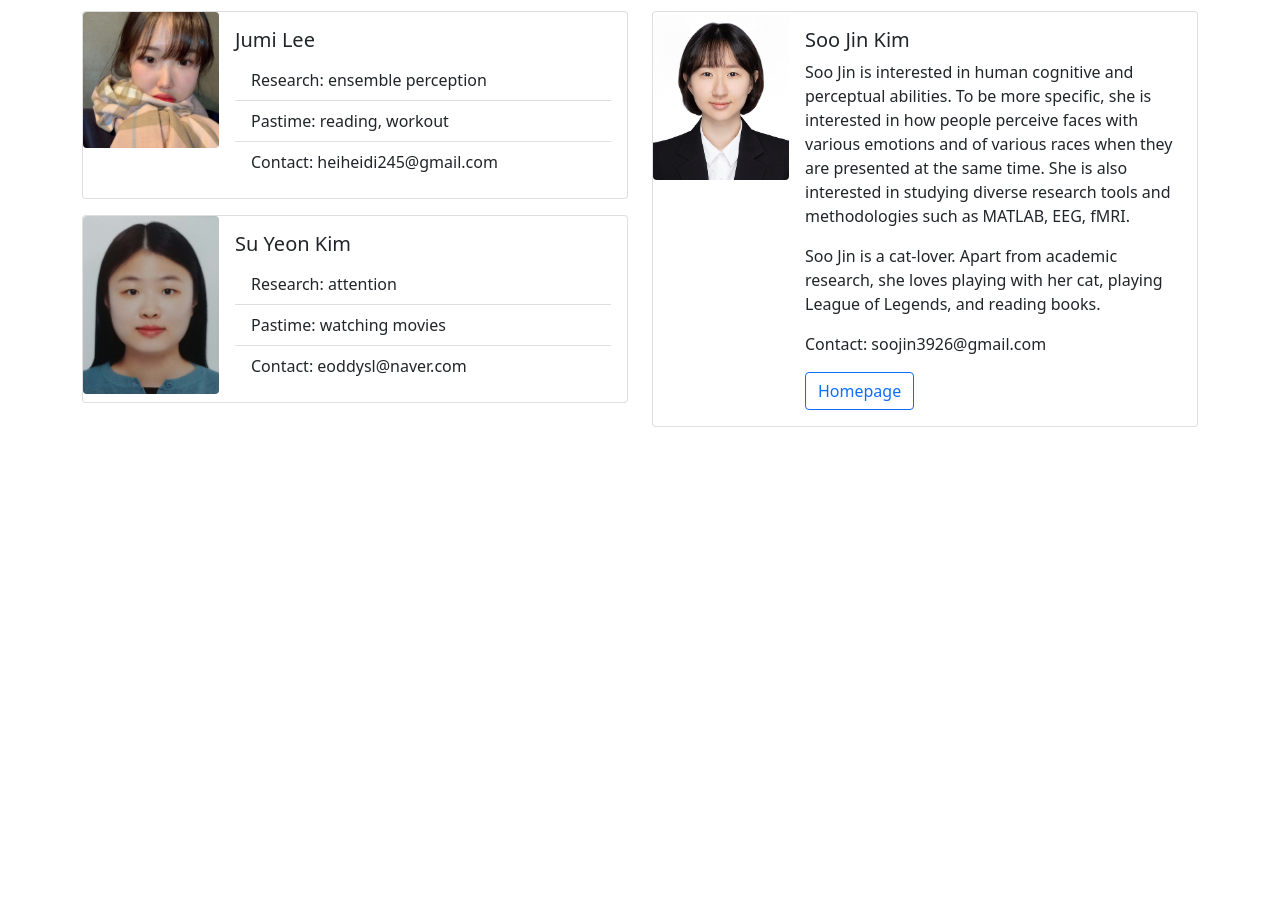
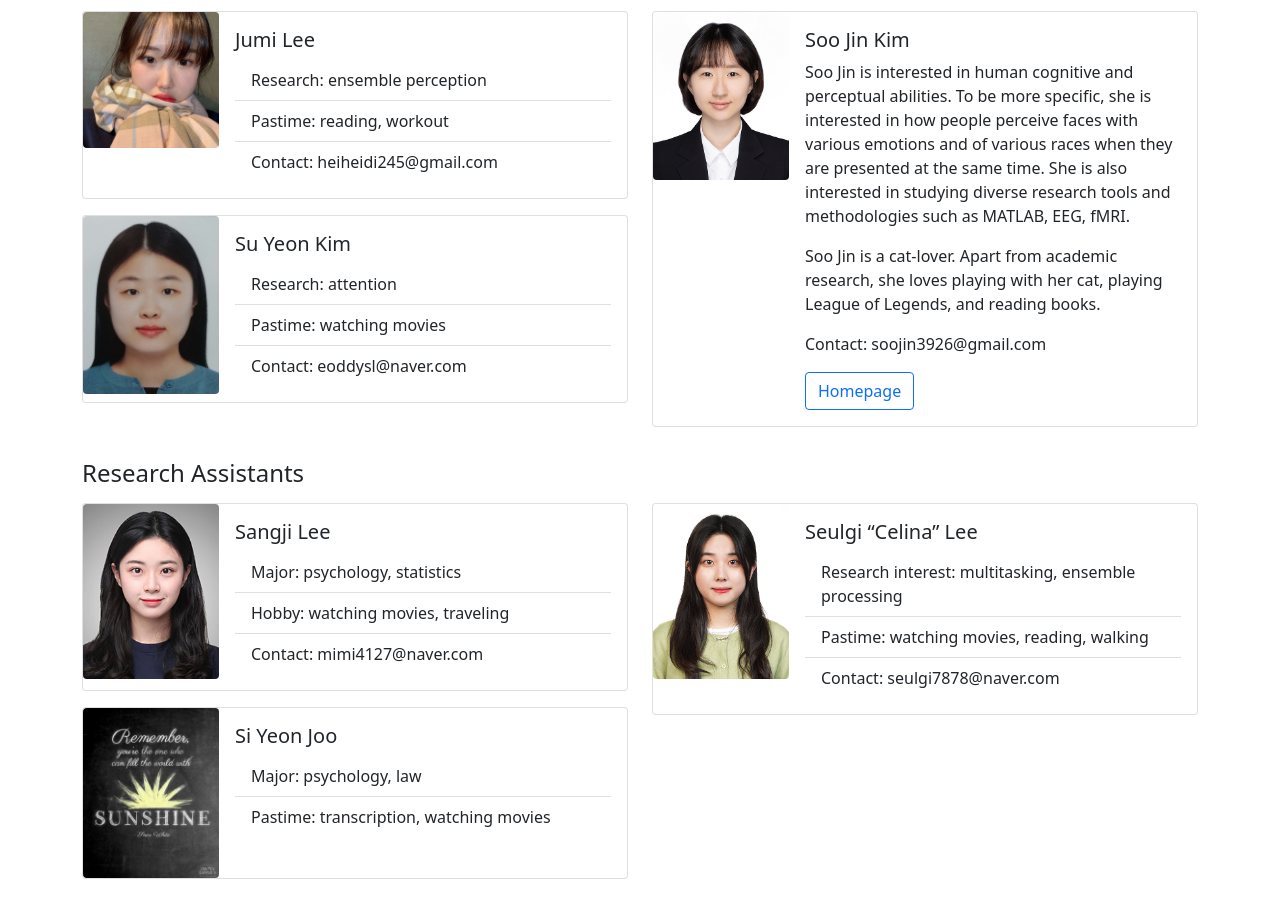
Before and after one commit to ssmvl/ssmvl.github.io, a plain HTML site: page people.html in a window 1280 px wide. Shown: the part 570-1487 px from the top of the page. Before the commit the page ends 1053 px from the top, so only its background shows below. Drawn offline with nearby package versions, Linux system fonts and the light colour scheme.

Commit message:
Updated RAs for 2022 fall/winter

```diff
--- a/people.html
+++ b/people.html
@@ -135,6 +135,62 @@
             </div>
           </div><!-- /.col(student) -->
         </div><!-- /.row(master students) -->
+
+        <h4>Research Assistants</h4>
+        <div class="row mb-4" data-masonry='{"percentPosition": true }'>
+          <div class="col-lg-6 py-2">
+            <div class="card">
+              <div class="row g-0">
+                <div class="col-3">
+                  <img src="images/people/undergrad/SangjiLee.jpg" class="img-fluid rounded" alt="Name Here">
+                </div>
+                <div class="card-body col-9">
+                  <h5 class="card-title">Sangji Lee</h5>
+                  <ul class="list-group list-group-flush">
+                    <li class="list-group-item">Major: psychology, statistics</li>
+                    <li class="list-group-item">Hobby: watching movies, traveling</li>
+                    <li class="list-group-item">&#x43;&#x6F;&#x6E;&#x74;&#x61;&#x63;&#x74;&#x3A; &#x6D;&#x69;&#x6D;&#x69;&#x34;&#x31;&#x32;&#x37;&#x40;&#x6E;&#x61;&#x76;&#x65;&#x72;&#x2E;&#x63;&#x6F;&#x6D;</li>
+                  </ul>
+              </div>
+              </div>
+            </div>
+          </div><!-- /.col(student) -->
+
+          <div class="col-lg-6 py-2">
+            <div class="card">
+              <div class="row g-0">
+                <div class="col-3">
+                  <img src="images/people/undergrad/SeulgiLee.jpg" class="img-fluid rounded" alt="Name Here">
+                </div>
+                <div class="card-body col-9">
+                  <h5 class="card-title">Seulgi &ldquo;Celina&rdquo; Lee </h5>
+                  <ul class="list-group list-group-flush">
+                    <li class="list-group-item">Research interest: multitasking, ensemble processing</li>
+                    <li class="list-group-item">Pastime: watching movies, reading, walking</li>
+                    <li class="list-group-item">&#x43;&#x6F;&#x6E;&#x74;&#x61;&#x63;&#x74;&#x3A; &#x73;&#x65;&#x75;&#x6C;&#x67;&#x69;&#x37;&#x38;&#x37;&#x38;&#x40;&#x6E;&#x61;&#x76;&#x65;&#x72;&#x2E;&#x63;&#x6F;&#x6D;</li>
+                  </ul>
+                </div>
+              </div>
+            </div>
+          </div><!-- /.col(student) -->
+
+          <div class="col-lg-6 py-2">
+            <div class="card">
+              <div class="row g-0">
+                <div class="col-3">
+                  <img src="images/people/undergrad/SiYeonJoo.jpg" class="img-fluid rounded" alt="Name Here">
+                </div>
+                <div class="card-body col-9">
+                  <h5 class="card-title">Si&nbsp;Yeon Joo</h5>
+                  <ul class="list-group list-group-flush">
+                    <li class="list-group-item">Major: psychology, law</li>
+                    <li class="list-group-item">Pastime: transcription, watching movies</li>
+                  </ul>
+                </div>
+              </div>
+            </div>
+          </div><!-- /.col(student) -->
+        </div><!-- /.row(research assistants) -->
       </main>
     </div><!-- /.container -->
 
```
Also changed, not shown: index.html (+1 -0 lines), images/people/undergrad/SangjiLee.jpg (added), images/people/undergrad/SeulgiLee.jpg (added), images/people/undergrad/SiYeonJoo.jpg (added).
